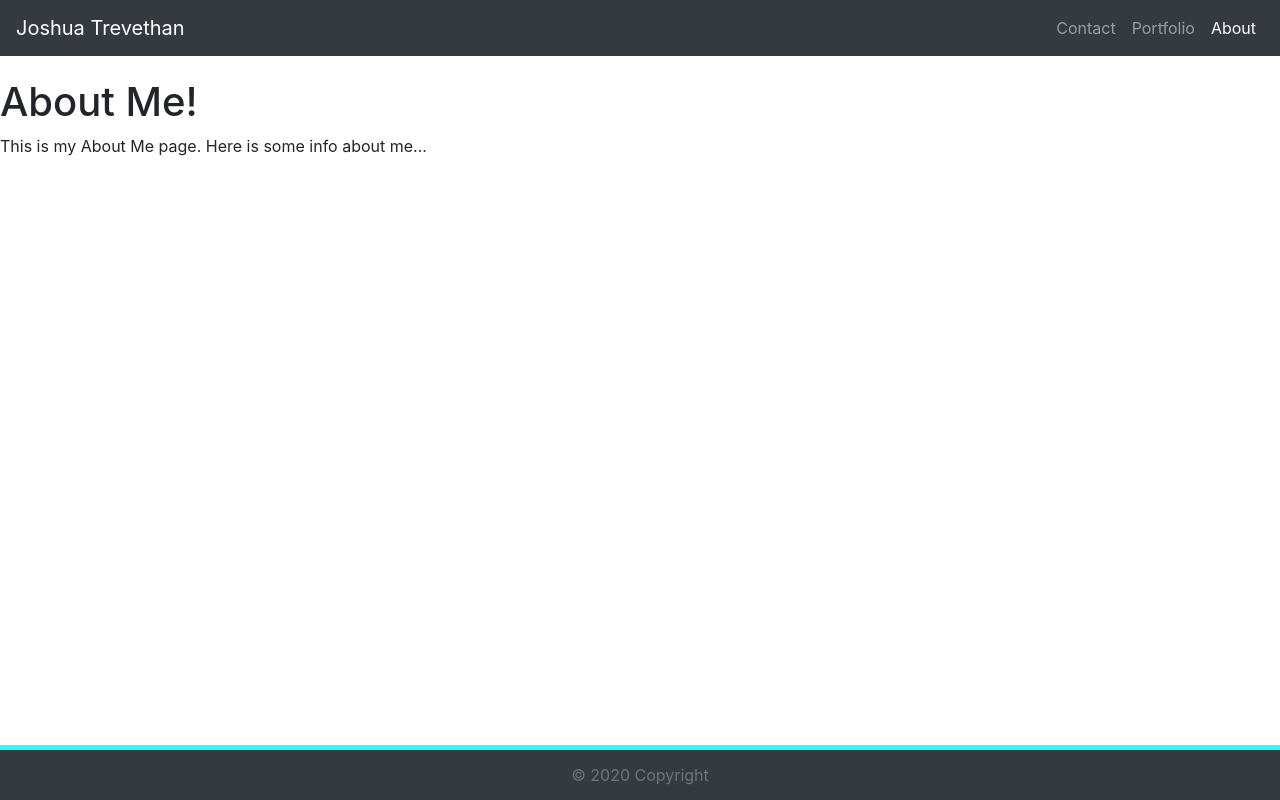
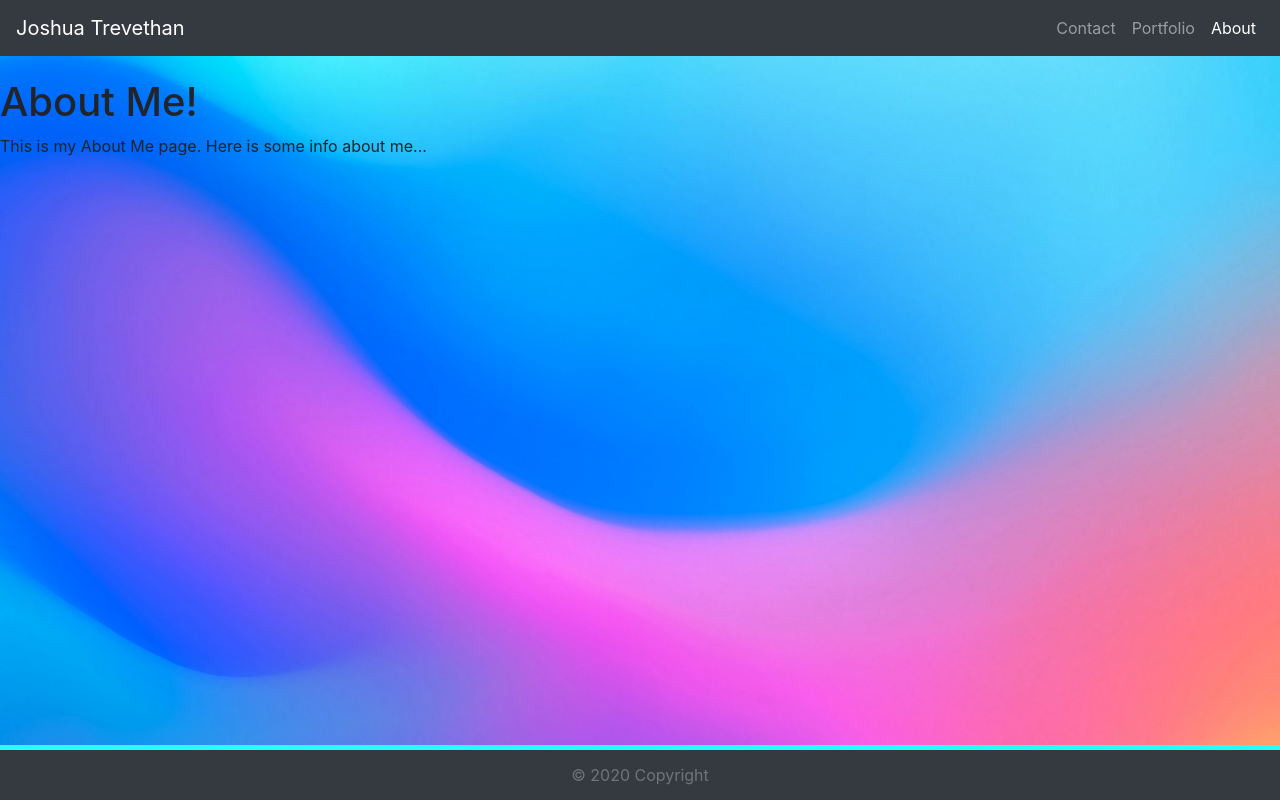
Before and after one commit to JoshTrev/Portfolio, a React (Create React App) app: page / in a window 1280 px wide. Built offline with nearby package versions, Linux system fonts and the light colour scheme.

Commit message:
Added background photo and photo of myself.

```diff
--- a/public/index.html
+++ b/public/index.html
@@ -5,6 +5,7 @@
     <meta name="viewport" content="width=device-width, initial-scale=1" />
     <title>React App</title>
     <link rel="stylesheet" href="https://cdn.jsdelivr.net/npm/bootstrap@4.5.3/dist/css/bootstrap.min.css" integrity="sha384-TX8t27EcRE3e/ihU7zmQxVncDAy5uIKz4rEkgIXeMed4M0jlfIDPvg6uqKI2xXr2" crossorigin="anonymous">
+    <link rel="stylesheet" type="text/css" href="style.css" />
   </head>
   <body>
     <div id="root"></div>
--- /dev/null
+++ b/public/style.css
@@ -0,0 +1,7 @@
+body {
+    background: url("./assets/img/BackgroundPic.jpg") no-repeat center center fixed;
+    -webkit-background-size: cover;
+    -moz-background-size: cover;
+    background-size: cover;
+    -o-background-size: cover;
+  }
```
Also changed, not shown: public/assets/img/BackgroundPic.jpg (added), public/assets/img/JoshPic.JPG (added).
